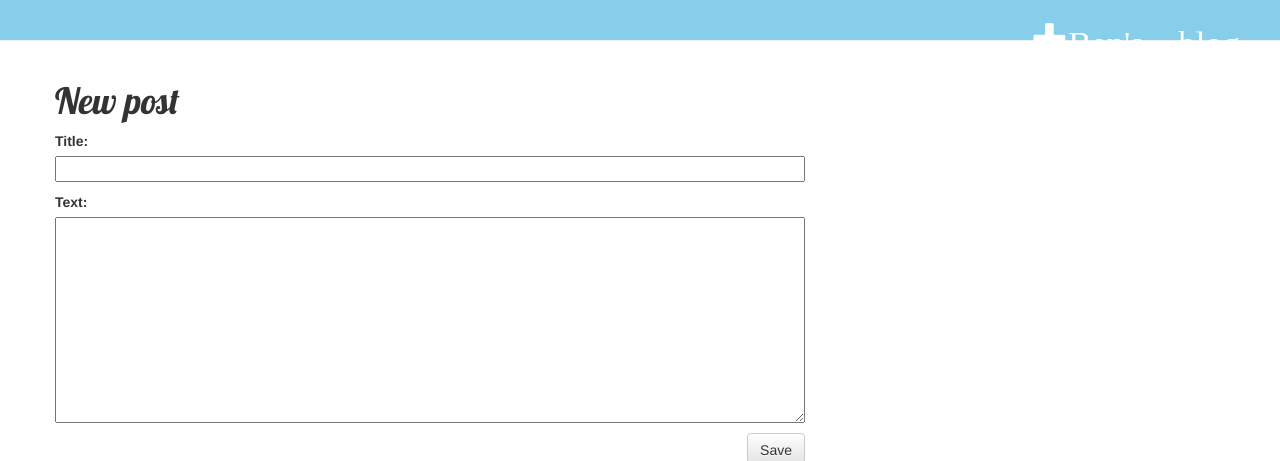
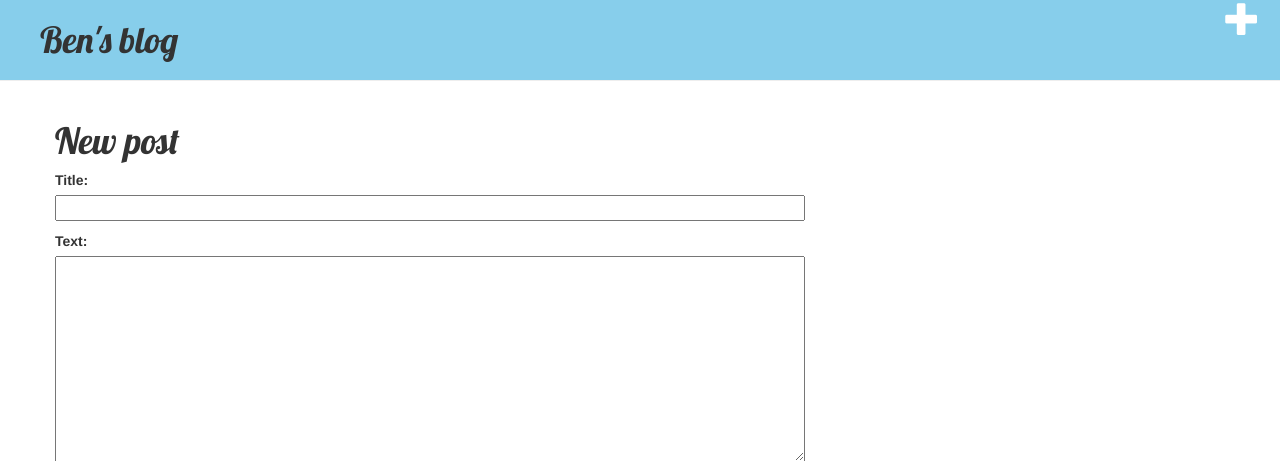
Before and after one commit to ben851new/my-first-blog, a Django app: template mysite/blog/templates/blog/post_edit.html in a window 1280 px wide. Shown: the top 461 px of the page. Run offline with Django 3.2, Linux system fonts and the light colour scheme; the template is opened without the code that fills it: values that come from a table or form of the project are taken from there, others are empty; some libraries are stand-ins or nearby versions.

Commit message:
minor changes

```diff
--- a/mysite/blog/templates/blog/base.html
+++ b/mysite/blog/templates/blog/base.html
@@ -11,7 +11,8 @@
 
                        <body>
                         <div>
-                             <h1 class="page-header"> <a href= "{% url 'post_new' %}" class="top-menu"><span class="glyphicon glyphicon-plus">Ben's blog</span></a></h1>
+                        <a href="{% url 'post_new' %}" class="top-menu"><span class="glyphicon glyphicon-plus"></span></a>
+                             <h1 class="page-header"> Ben's blog</span></a></h1>
                            </div>
 
                             <div class="content container">
```
